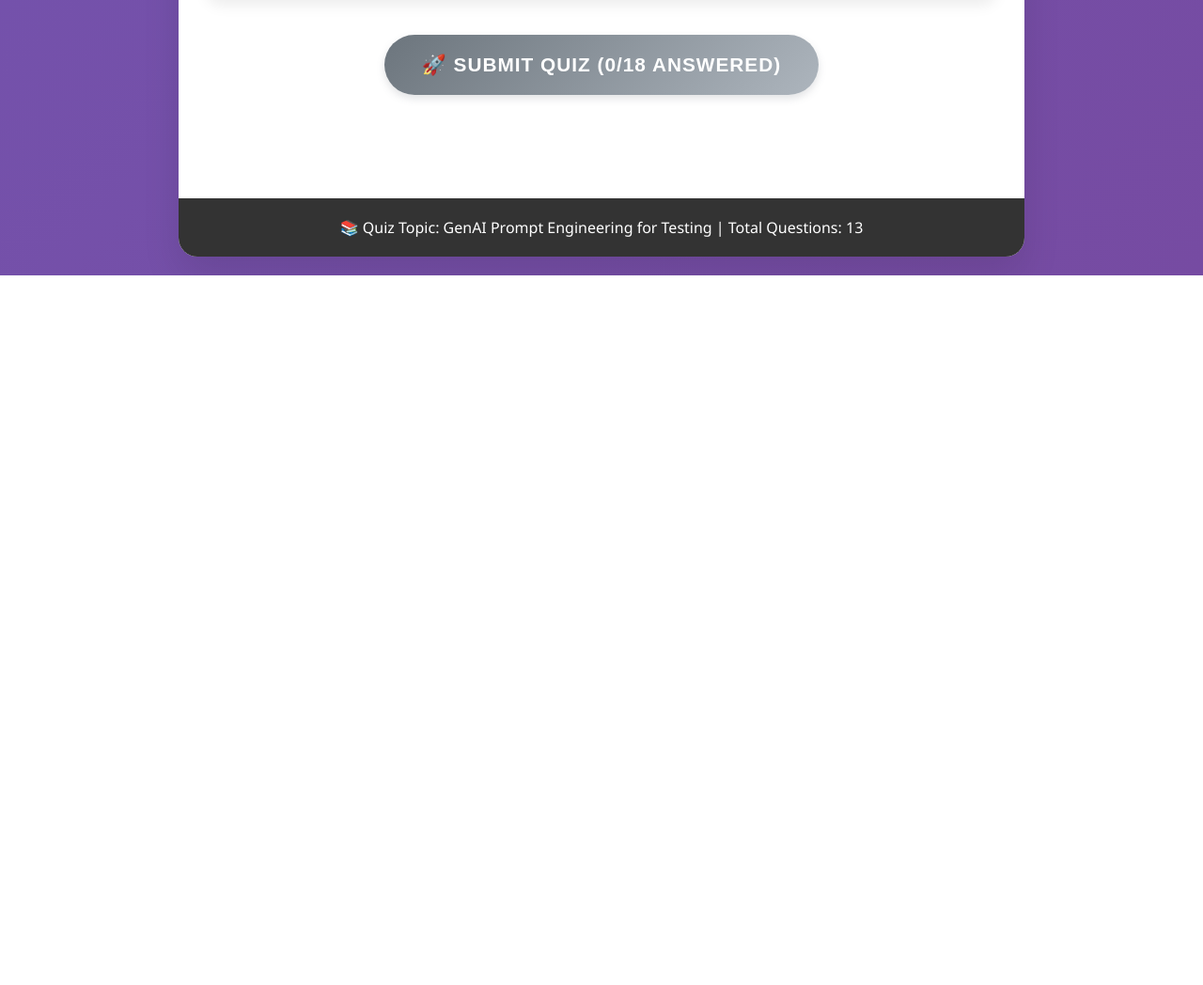
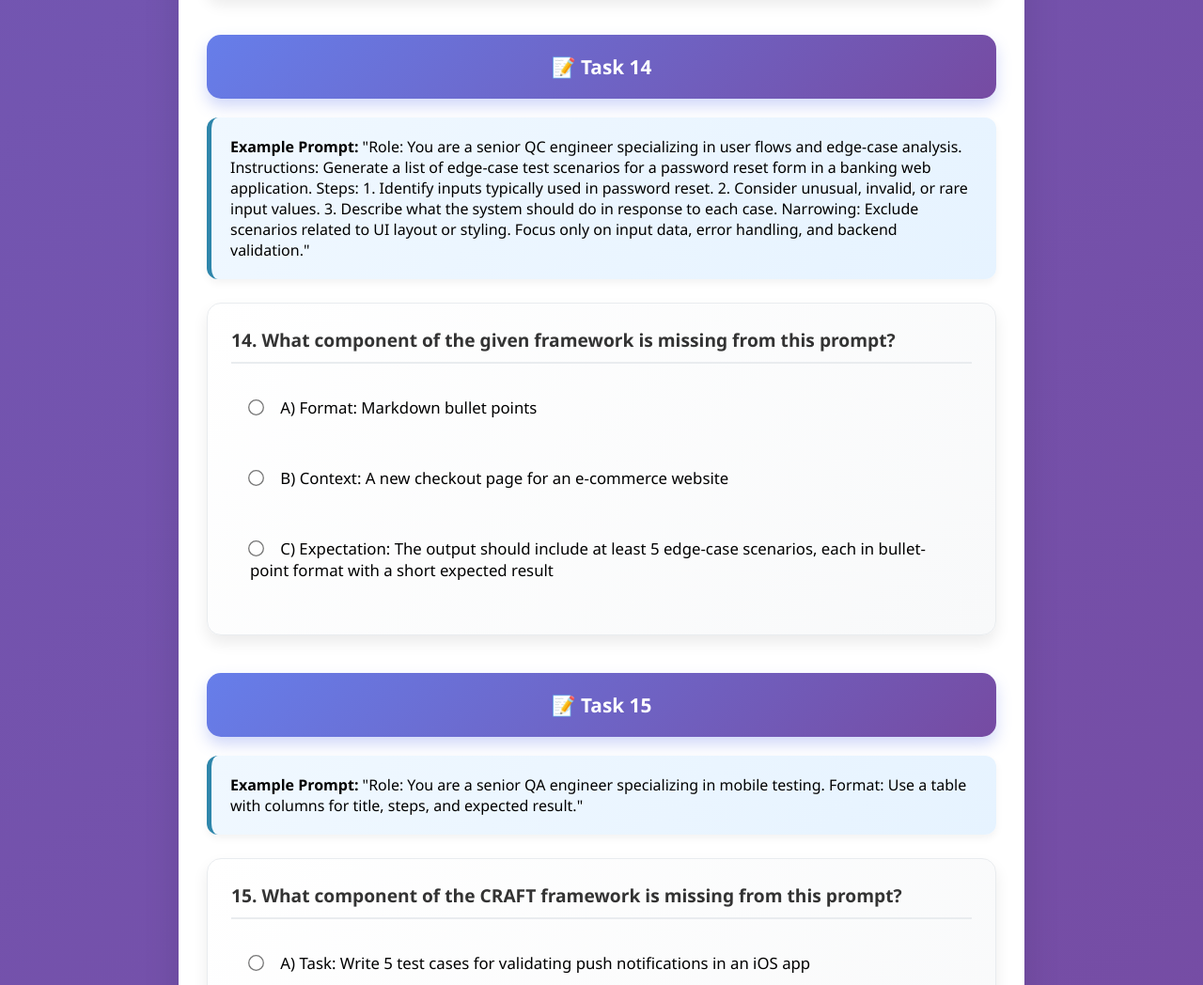
Before and after one commit to VitaliyKalinichenko/test_genai_quiz, a plain HTML site: page index.html in a window 1280 px wide. Shown: the part 10952-12000 px from the top of the page at 94% size. Before the commit the page ends 11245 px from the top, so only its background shows below. Drawn offline with Linux system fonts and the light colour scheme.

Commit message:
Update index.html

```diff
--- a/index.html
+++ b/index.html
@@ -924,6 +924,68 @@ Steps:
                     </div>
                 </div>
 
+				 <!-- Task 14 -->
+                <div class="task-header">
+                    📝 Task 14
+                </div>
+                <div class="task-description">
+                    <strong>Example Prompt:</strong> "Role: You are a senior QC engineer specializing in user flows and edge-case analysis. Instructions: Generate a list of edge-case test scenarios for a password reset form in a banking web application. Steps: 1. Identify inputs typically used in password reset. 2. Consider unusual, invalid, or rare input values. 3. Describe what the system should do in response to each case. Narrowing: Exclude scenarios related to UI layout or styling. Focus only on input data, error handling, and backend validation."
+                </div>
+
+                <div class="question">
+                    <div class="question-title">14. What component of the given framework is missing from this prompt?</div>
+                    <div class="option">
+                        <label>
+                            <input type="radio" name="q14" value="0" data-correct="2">
+                            A) Format: Markdown bullet points
+                        </label>
+                    </div>
+                    <div class="option">
+                        <label>
+                            <input type="radio" name="q14" value="1" data-correct="2">
+                            B) Context: A new checkout page for an e-commerce website
+                        </label>
+                    </div>
+                    <div class="option">
+                        <label>
+                            <input type="radio" name="q14" value="2" data-correct="2">
+                            C) Expectation: The output should include at least 5 edge-case scenarios, each in bullet-point format with a short expected result
+                        </label>
+                    </div>
+                </div>
+
+				 <!-- Task 15  -->
+                <div class="task-header">
+                    📝 Task 15
+                </div>
+                <div class="task-description">
+                    <strong>Example Prompt:</strong> "Role: You are a senior QA engineer specializing in mobile testing. Format: Use a table with columns for title, steps, and expected result."
+                </div>
+
+                <div class="question">
+                    <div class="question-title">15. What component of the CRAFT framework is missing from this prompt?</div>
+                    <div class="option">
+                        <label>
+                            <input type="radio" name="q15" value="0" data-correct="0">
+                            A) Task: Write 5 test cases for validating push notifications in an iOS app
+                        </label>
+                    </div>
+                    <div class="option">
+                        <label>
+                            <input type="radio" name="q15" value="1" data-correct="0">
+                            B) Examples: Include one example of valid and one of invalid data
+                        </label>
+                    </div>
+                    <div class="option">
+                        <label>
+                            <input type="radio" name="q15" value="2" data-correct="0">
+                            C) Target Audience: Junior QC engineers in training
+                        </label>
+                    </div>
+                </div>
+
+
+
                 <button class="submit-btn" id="submitBtn" onclick="submitQuiz()" disabled>🚀 Submit Quiz</button>
             </div>
 
```
